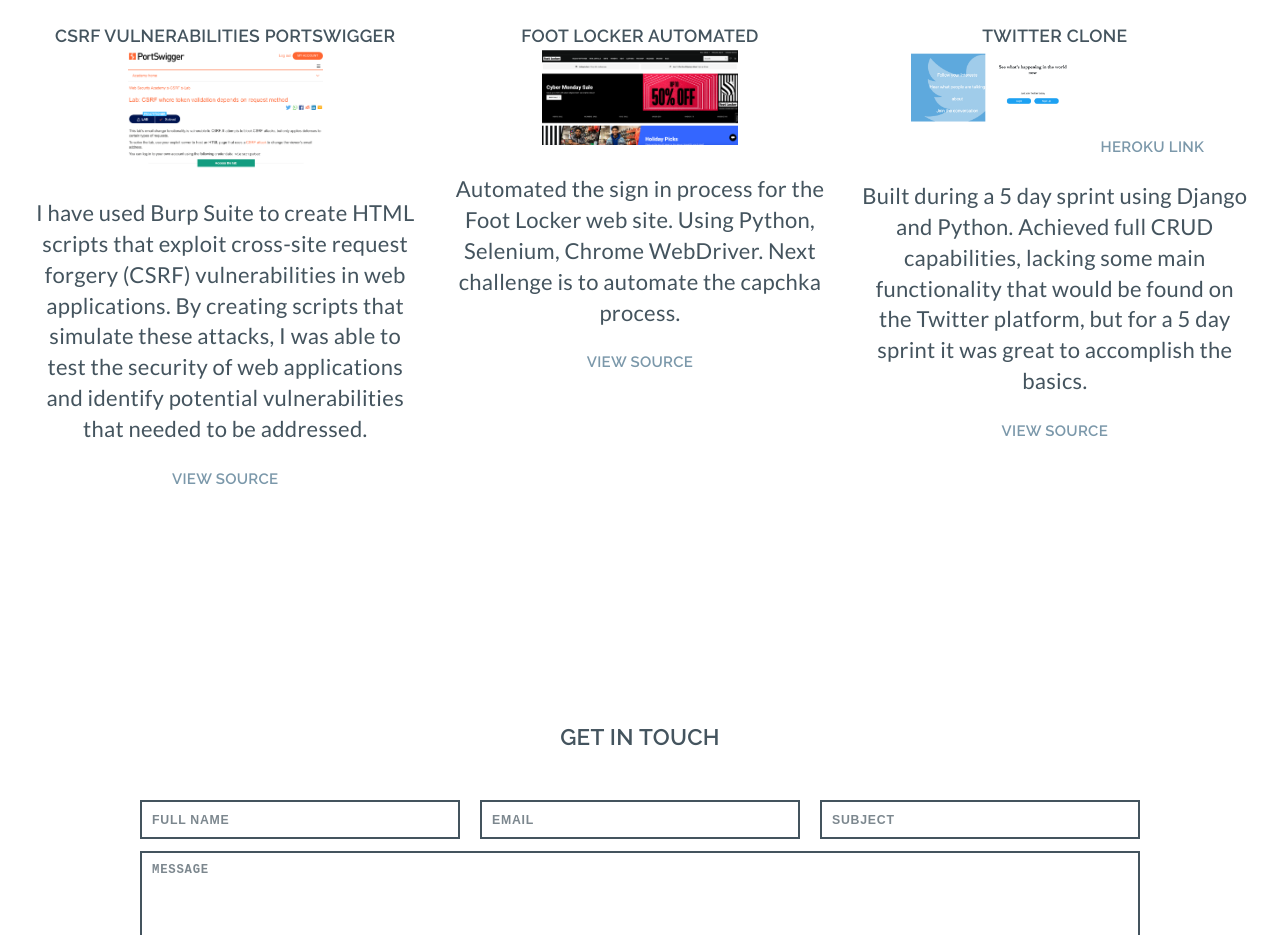
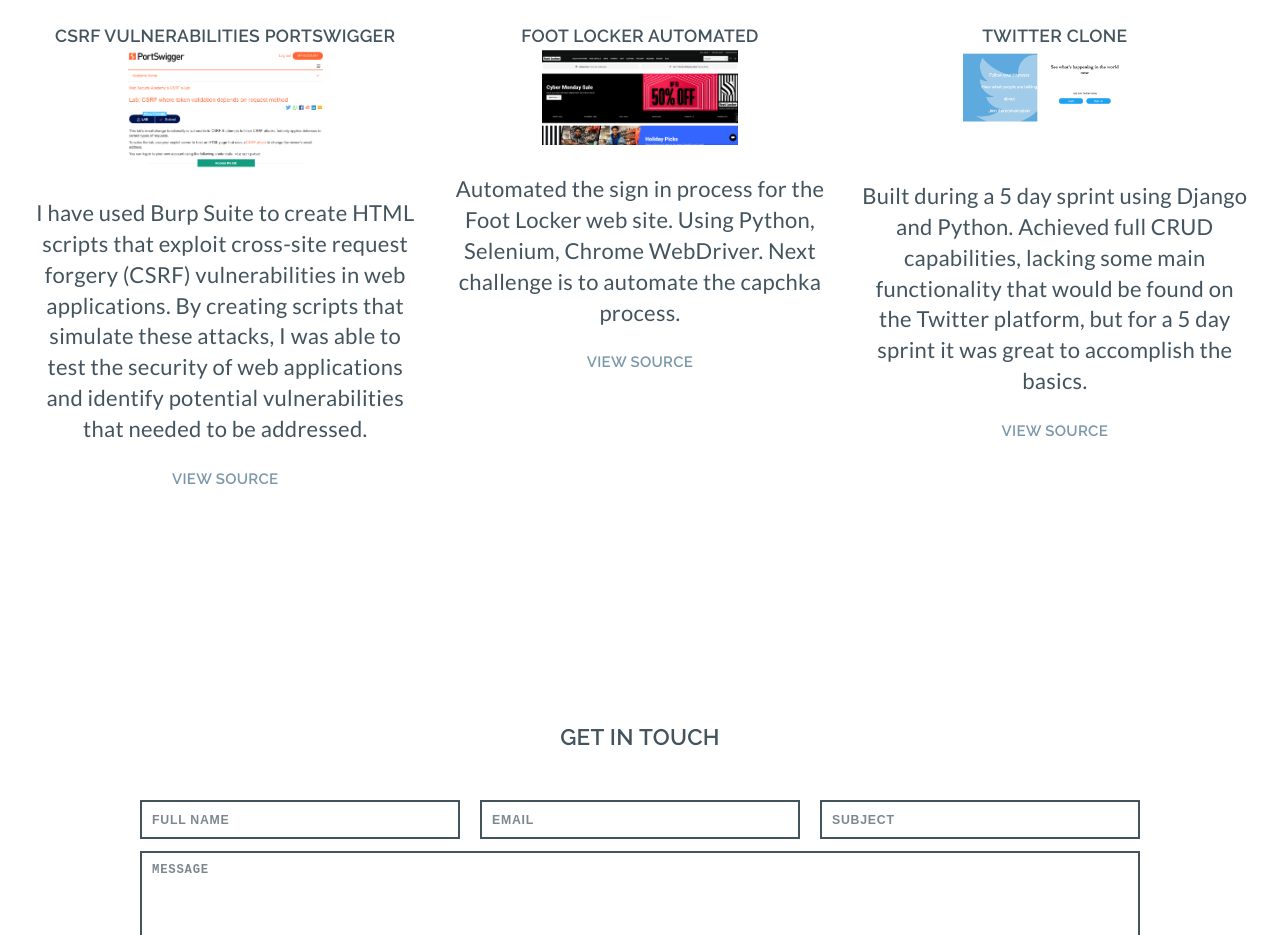
Before and after one commit to serrayon/Portfolio, a React (Create React App) app: page / in a window 1280 px wide. Shown: the part 1400-2335 px from the top of the page. Built offline with nearby package versions, Linux system fonts and the light colour scheme.

Commit message:
heroku issue

```diff
--- a/src/components/Landing/Projects/Projects.js
+++ b/src/components/Landing/Projects/Projects.js
@@ -32,7 +32,7 @@
   <article className="col-third">
   <h3 className="herokuTwo">Twitter clone</h3>
     <img src={project3} alt="Login page for Twitter clone" />
-    <a type='hidden' href="https://teamtwitterga.herokuapp.com/">Heroku Link</a>
+
     <p className='p3'>Built during a 5 day sprint using Django and Python.  Achieved full CRUD capabilities, lacking some main functionality that would be found on the Twitter platform, but for a 5 day sprint it was great to accomplish the basics.</p>
     <a href="https://github.com/serrayon/Twitter" >View Source</a>
   </article>
@@ -42,3 +42,5 @@
 }
 
 export default Projects;
+
+//<a href="https://teamtwitterga.herokuapp.com/">Heroku Link</a> belongs on 35 create repo and push to heroku personal account
```
